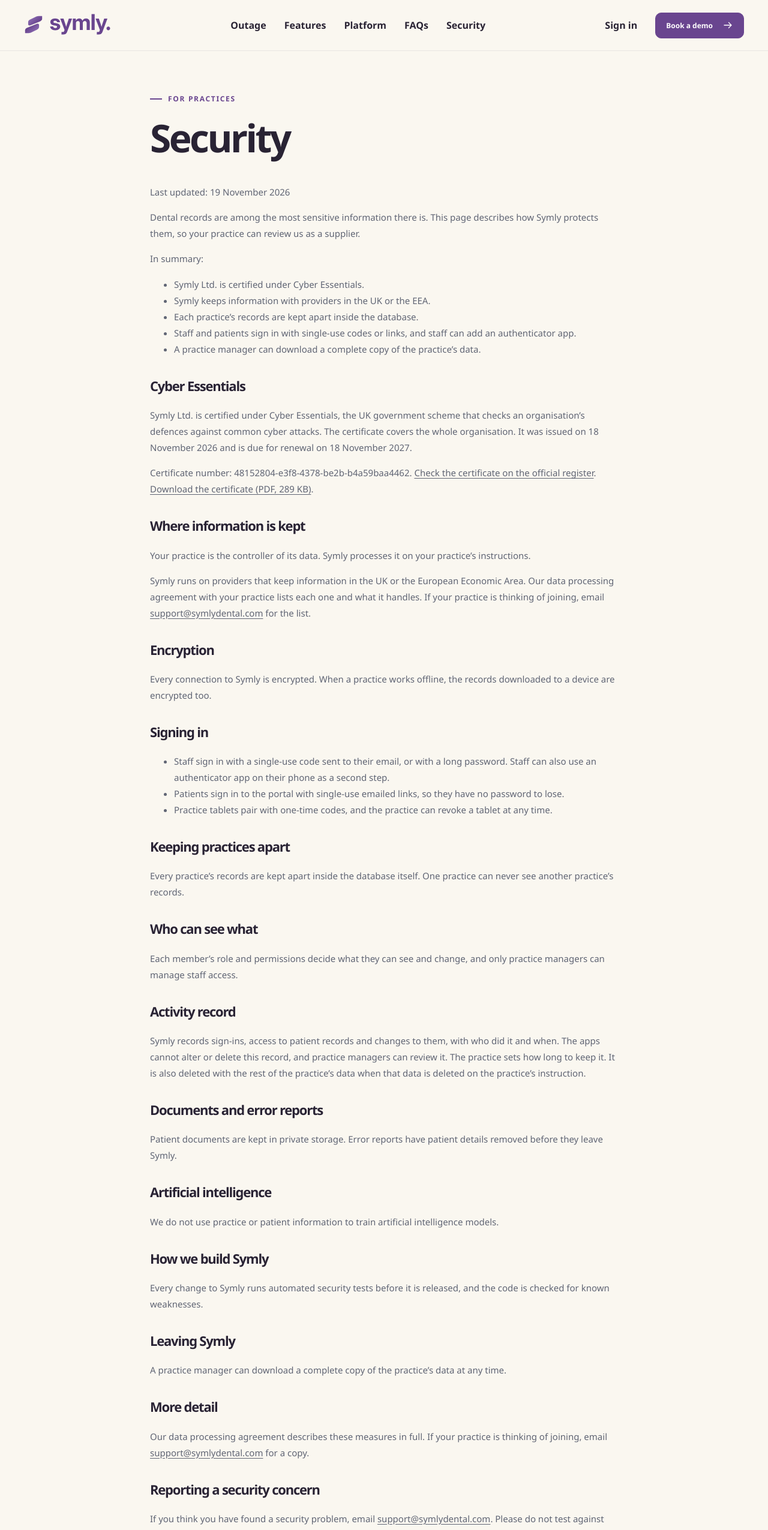
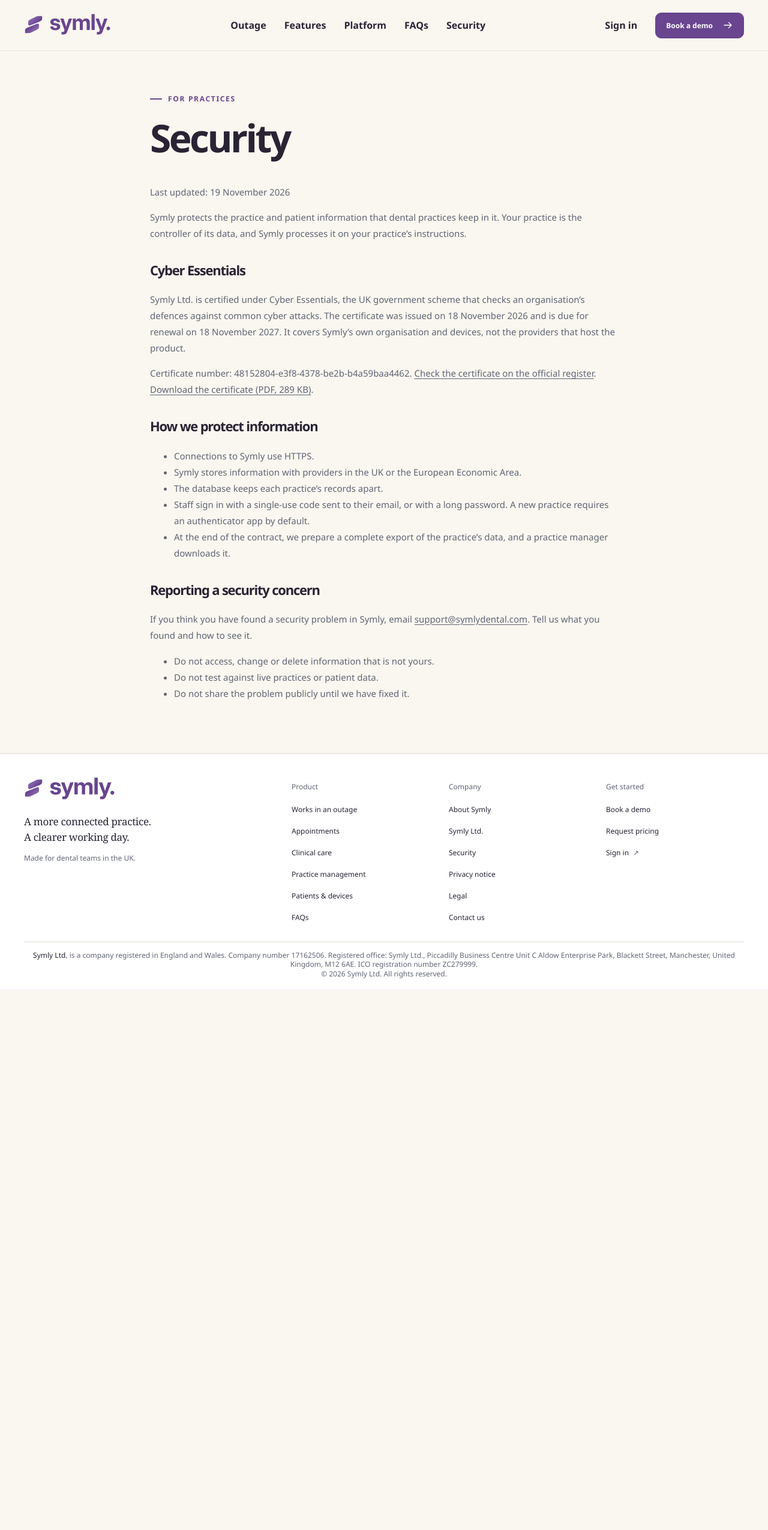
Before and after one commit to Symly-Dental/dental-website, a plain HTML site: page security.html in a window 1280 px wide. Shown: the top 2551 px of the page at 60% size. After the commit the page ends 1650 px from the top, so only its background shows below. Drawn offline with Linux system fonts and the light colour scheme.

Commit message:
Shorten the security page and use the name Symly
The security page keeps the Cyber Essentials proof, five short
safeguards and a disclosure policy. The data processing agreement holds
the full measures. The page no longer says that a manager can download
a complete copy at any time, because Symly prepares the export at the
end of the contract.

The product is Symly and the company is Symly Ltd. The pages no longer
use Symly Dental as a product name or a trading name.

Co-Authored-By: Claude Opus 5.5 <noreply@anthropic.com>

```diff
--- a/security.html
+++ b/security.html
@@ -4,10 +4,10 @@
     <meta charset="utf-8">
     <meta name="viewport" content="width=device-width, initial-scale=1">
     <meta http-equiv="Content-Security-Policy" content="default-src 'none'; style-src 'self'; img-src 'self'; base-uri 'none'; form-action 'none'; upgrade-insecure-requests">
-    <title>Security | Symly Dental</title>
+    <title>Security | Symly</title>
     <meta
       name="description"
-      content="How Symly protects dental practice and patient information: Cyber Essentials certification, where it is kept, encryption, sign-in, practice separation and activity records."
+      content="How Symly protects dental practice and patient information: Cyber Essentials certification, the main safeguards and how to report a security concern."
     >
     <link rel="canonical" href="https://symlydental.com/security.html">
     <link rel="icon" href="favicon.ico" sizes="16x16 32x32 48x48">
@@ -19,12 +19,12 @@
     <meta name="theme-color" content="#69458f">
     <meta name="robots" content="index, follow, max-image-preview:large">
     <meta property="og:type" content="website">
-    <meta property="og:site_name" content="Symly Dental">
+    <meta property="og:site_name" content="Symly">
     <meta property="og:locale" content="en_GB">
-    <meta property="og:title" content="Security | Symly Dental">
+    <meta property="og:title" content="Security | Symly">
     <meta
       property="og:description"
-      content="How Symly protects dental practice and patient information: Cyber Essentials certification, where it is kept, encryption, sign-in, practice separation and activity records."
+      content="How Symly protects dental practice and patient information: Cyber Essentials certification, the main safeguards and how to report a security concern."
     >
     <meta property="og:url" content="https://symlydental.com/security.html">
     <meta
@@ -36,13 +36,13 @@
     <meta property="og:image:height" content="630">
     <meta
       property="og:image:alt"
-      content="Symly Dental — dental practice management software for UK teams. Run your practice with less friction."
+      content="Symly — dental practice management software for UK teams. Run your practice with less friction."
     >
     <meta name="twitter:card" content="summary_large_image">
-    <meta name="twitter:title" content="Security | Symly Dental">
+    <meta name="twitter:title" content="Security | Symly">
     <meta
       name="twitter:description"
-      content="How Symly protects dental practice and patient information: Cyber Essentials certification, where it is kept, encryption, sign-in, practice separation and activity records."
+      content="How Symly protects dental practice and patient information: Cyber Essentials certification, the main safeguards and how to report a security concern."
     >
     <meta
       name="twitter:image"
@@ -50,7 +50,7 @@
     >
     <meta
       name="twitter:image:alt"
-      content="Symly Dental — run your practice with less friction."
+      content="Symly — run your practice with less friction."
     >
   </head>
   <body>
@@ -58,7 +58,7 @@
     <a class="skip-link" href="#main">Skip to content</a>
     <header class="site-header">
       <div class="container nav-wrap">
-        <a href="/#top" aria-label="Symly Dental home"
+        <a href="/#top" aria-label="Symly home"
           ><span class="brand"
             ><img
               class="brand-mark"
@@ -69,7 +69,7 @@
             ><img
               class="brand-wordmark"
               src="assets/symly-wordmark.svg"
-              alt="Symly Dental"
+              alt="Symly"
               width="112"
               height="40"
             ></span
@@ -105,24 +105,17 @@
       <h1>Security</h1>
       <p>Last updated: 19 November 2026</p>
       <p>
-        Dental records are among the most sensitive information there is. This
-        page describes how Symly protects them, so your practice can review us
-        as a supplier.
+        Symly protects the practice and patient information that dental
+        practices keep in it. Your practice is the controller of its data, and
+        Symly processes it on your practice’s instructions.
       </p>
-      <p>In summary:</p>
-      <ul>
-        <li>Symly Ltd. is certified under Cyber Essentials.</li>
-        <li>Symly keeps information with providers in the UK or the EEA.</li>
-        <li>Each practice’s records are kept apart inside the database.</li>
-        <li>Staff and patients sign in with single-use codes or links, and staff can add an authenticator app.</li>
-        <li>A practice manager can download a complete copy of the practice’s data.</li>
-      </ul>
       <h2>Cyber Essentials</h2>
       <p>
         Symly Ltd. is certified under Cyber Essentials, the UK government
         scheme that checks an organisation’s defences against common cyber
-        attacks. The certificate covers the whole organisation. It was issued
-        on 18 November 2026 and is due for renewal on 18 November 2027.
+        attacks. The certificate was issued on 18 November 2026 and is due for
+        renewal on 18 November 2027. It covers Symly’s own organisation and
+        devices, not the providers that host the product.
       </p>
       <p>
         Certificate number: 48152804-e3f8-4378-be2b-b4a59baa4462.
@@ -131,95 +124,37 @@
         <a href="assets/cyber-essentials-certificate.pdf" download>Download
         the certificate (PDF, 289 KB)</a>.
       </p>
-      <h2>Where information is kept</h2>
-      <p>
-        Your practice is the controller of its data. Symly processes it on your
-        practice’s instructions.
-      </p>
-      <p>
-        Symly runs on providers that keep information in the UK or the European
-        Economic Area. Our data processing agreement with your practice lists
-        each one and what it handles. If your practice is thinking of joining,
-        email <a href="mailto:support@symlydental.com">support@symlydental.com</a>
-        for the list.
-      </p>
-      <h2>Encryption</h2>
-      <p>
-        Every connection to Symly is encrypted. When a practice works offline,
-        the records downloaded to a device are encrypted too.
-      </p>
-      <h2>Signing in</h2>
+      <h2>How we protect information</h2>
       <ul>
+        <li>Connections to Symly use HTTPS.</li>
+        <li>Symly stores information with providers in the UK or the European Economic Area.</li>
+        <li>The database keeps each practice’s records apart.</li>
         <li>
           Staff sign in with a single-use code sent to their email, or with a
-          long password. Staff can also use an authenticator app on their phone
-          as a second step.
+          long password. A new practice requires an authenticator app by
+          default.
         </li>
         <li>
-          Patients sign in to the portal with single-use emailed links, so they
-          have no password to lose.
-        </li>
-        <li>
-          Practice tablets pair with one-time codes, and the practice can revoke
-          a tablet at any time.
+          At the end of the contract, we prepare a complete export of the
+          practice’s data, and a practice manager downloads it.
         </li>
       </ul>
-      <h2>Keeping practices apart</h2>
-      <p>
-        Every practice’s records are kept apart inside the database itself.
-        One practice can never see another practice’s records.
-      </p>
-      <h2>Who can see what</h2>
-      <p>
-        Each member’s role and permissions decide what they can see and change,
-        and only practice managers can manage staff access.
-      </p>
-      <h2>Activity record</h2>
-      <p>
-        Symly records sign-ins, access to patient records and changes to them,
-        with who did it and when. The apps cannot alter or delete this record, and
-        practice managers can review it. The practice sets how long to keep it. It is also deleted
-        with the rest of the practice’s data when that data is deleted on the
-        practice’s instruction.
-      </p>
-      <h2>Documents and error reports</h2>
-      <p>
-        Patient documents are kept in private storage. Error reports have
-        patient details removed before they leave Symly.
-      </p>
-      <h2>Artificial intelligence</h2>
-      <p>
-        We do not use practice or patient information to train artificial
-        intelligence models.
-      </p>
-      <h2>How we build Symly</h2>
-      <p>
-        Every change to Symly runs automated security tests before it is
-        released, and the code is checked for known weaknesses.
-      </p>
-      <h2>Leaving Symly</h2>
-      <p>
-        A practice manager can download a complete copy of the practice’s data
-        at any time.
-      </p>
-      <h2>More detail</h2>
-      <p>
-        Our data processing agreement describes these measures in full. If your
-        practice is thinking of joining, email
-        <a href="mailto:support@symlydental.com">support@symlydental.com</a>
-        for a copy.
-      </p>
       <h2>Reporting a security concern</h2>
       <p>
-        If you think you have found a security problem, email
+        If you think you have found a security problem in Symly, email
         <a href="mailto:support@symlydental.com">support@symlydental.com</a>.
-        Please do not test against live practices or patient data.
+        Tell us what you found and how to see it.
       </p>
+      <ul>
+        <li>Do not access, change or delete information that is not yours.</li>
+        <li>Do not test against live practices or patient data.</li>
+        <li>Do not share the problem publicly until we have fixed it.</li>
+      </ul>
     </main>
     <footer class="site-footer">
       <div class="container footer-main">
         <div class="footer-brand">
-          <a class="footer-logo" href="/#top" aria-label="Symly Dental home"
+          <a class="footer-logo" href="/#top" aria-label="Symly home"
             ><img
               class="brand-mark"
               src="favicon.svg"
@@ -229,7 +164,7 @@
             ><img
               class="footer-wordmark"
               src="assets/symly-wordmark.svg"
-              alt="Symly Dental"
+              alt="Symly"
               width="125"
               height="45"
             ></a
@@ -270,7 +205,7 @@
       </div>
       <div class="container company-disclosure" id="company-information">
         <p>
-          Symly Dental is a trading name of <strong>Symly Ltd.</strong>, a
+          <strong>Symly Ltd.</strong> is a
           company registered in England and Wales. Company number 17162506.
           Registered office: Symly Ltd., Piccadilly Business Centre Unit C Aldow Enterprise
           Park, Blackett Street, Manchester, United Kingdom, M12 6AE. ICO
```
Also changed, not shown: about.html (+19 -19 lines), index.html (+20 -24 lines), legal.html (+13 -13 lines), 2 other files.
